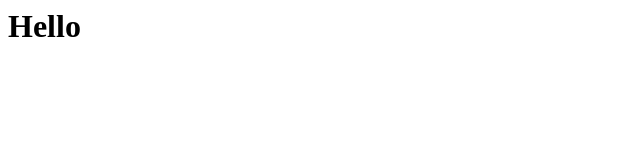
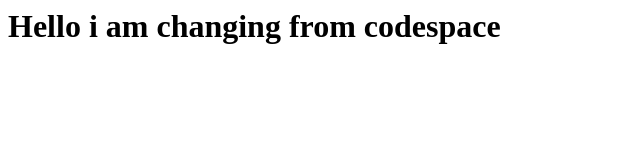
Before and after one commit to awais1019/skills-code-with-codespaces, a plain HTML site: page index.html in a window 1280 px wide. Shown: the whole page, without its empty margins (0-640 px from the left). Drawn offline with Linux system fonts and the light colour scheme.

Commit message:
changing from code space

```diff
--- a/index.html
+++ b/index.html
@@ -1,3 +1,3 @@
 <html>
-  <h1>Hello</h1>
+  <h1>Hello i am changing from codespace</h1>
 </html>
```
